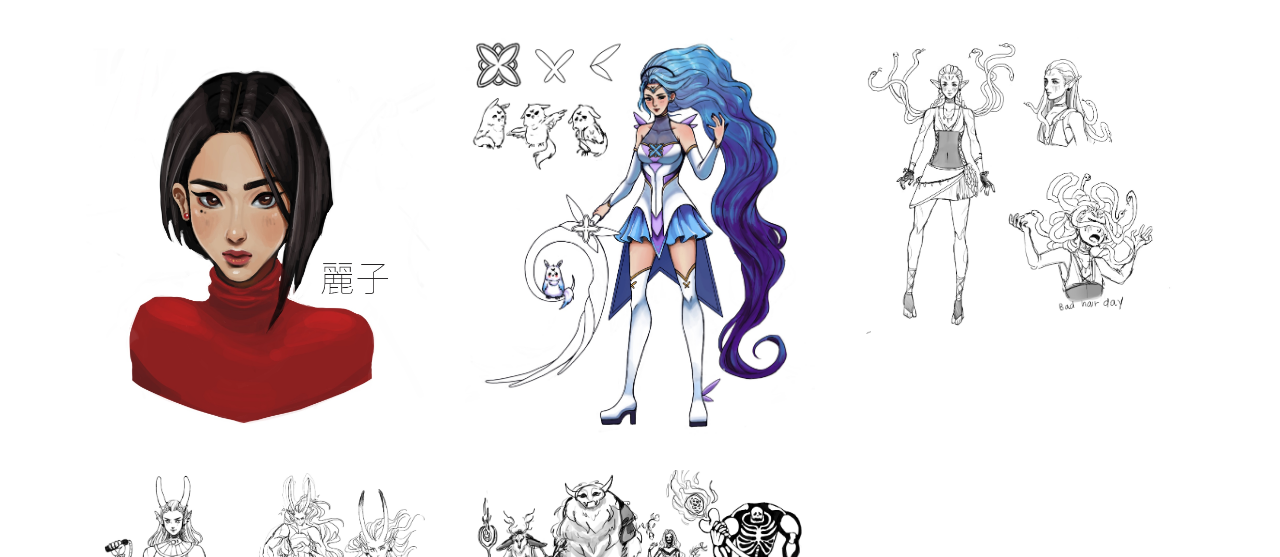
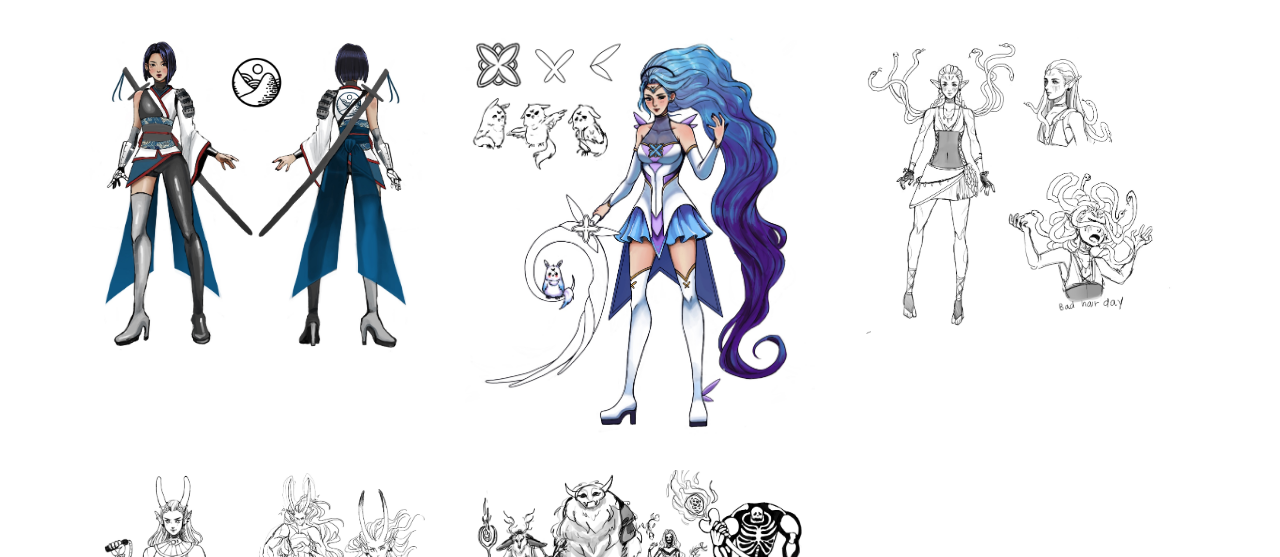
Before and after one commit to Ai-Langevin/Ai-Langevin.github.io, a website with bundled scripts: page index.html in a window 1280 px wide. Shown: the part 243-800 px from the top of the page. Built offline with nearby package versions, Linux system fonts and the light colour scheme.

```diff
--- a/index.html
+++ b/index.html
@@ -67,7 +67,7 @@
             <div class="portfolio-item mx-auto">
               <div class="portfolio-item-caption d-flex align-items-center justify-content-center h-100 w-100">
               </div>
-              <img class="img-fluid" src="img/por1.jpg" alt="">
+              <img class="img-fluid" src="img/reiko.jpeg" alt="">
             </div>
           </a>
         </div>
```
Also changed, not shown: reiko.html (+1 -1 lines).
